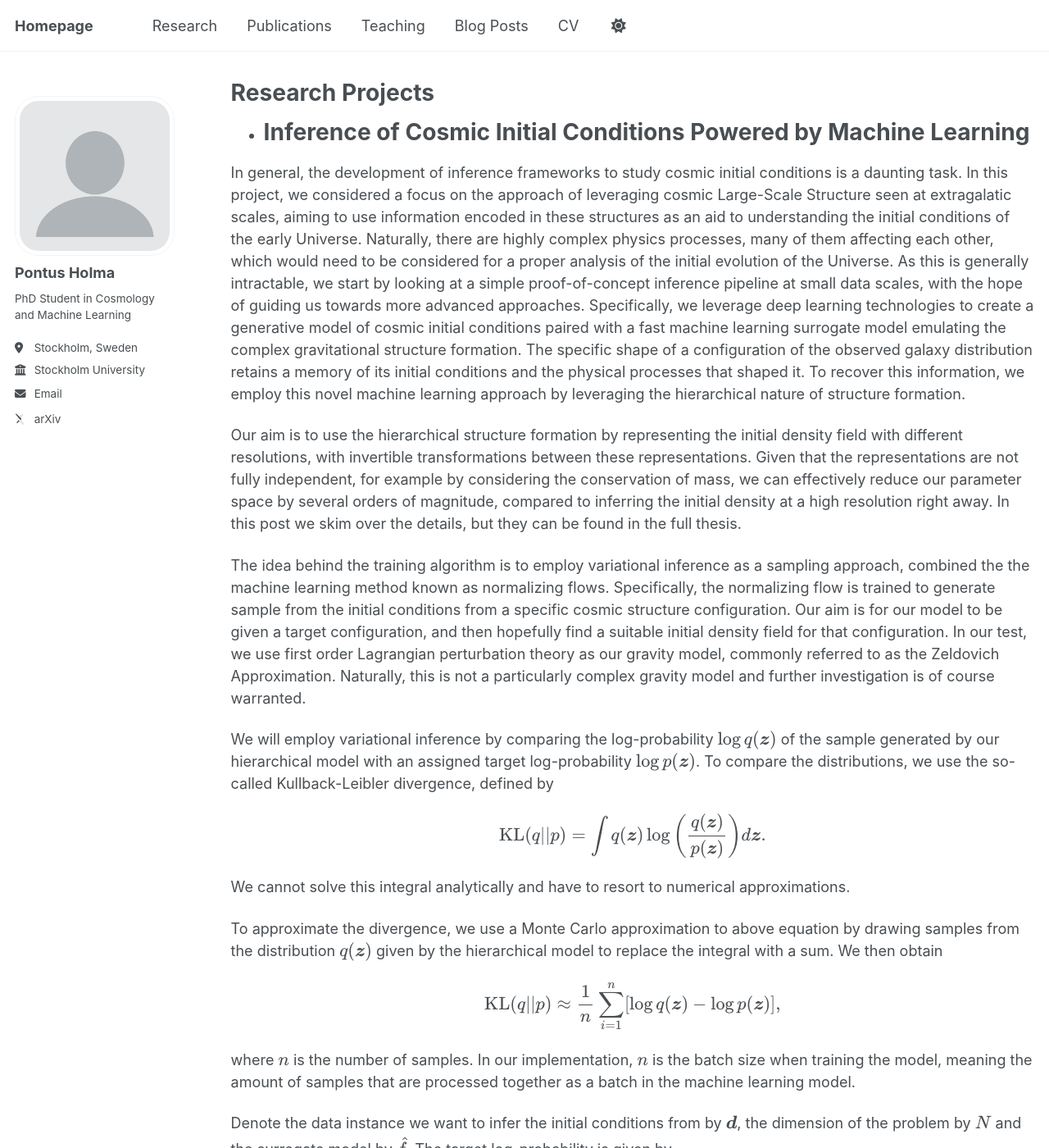
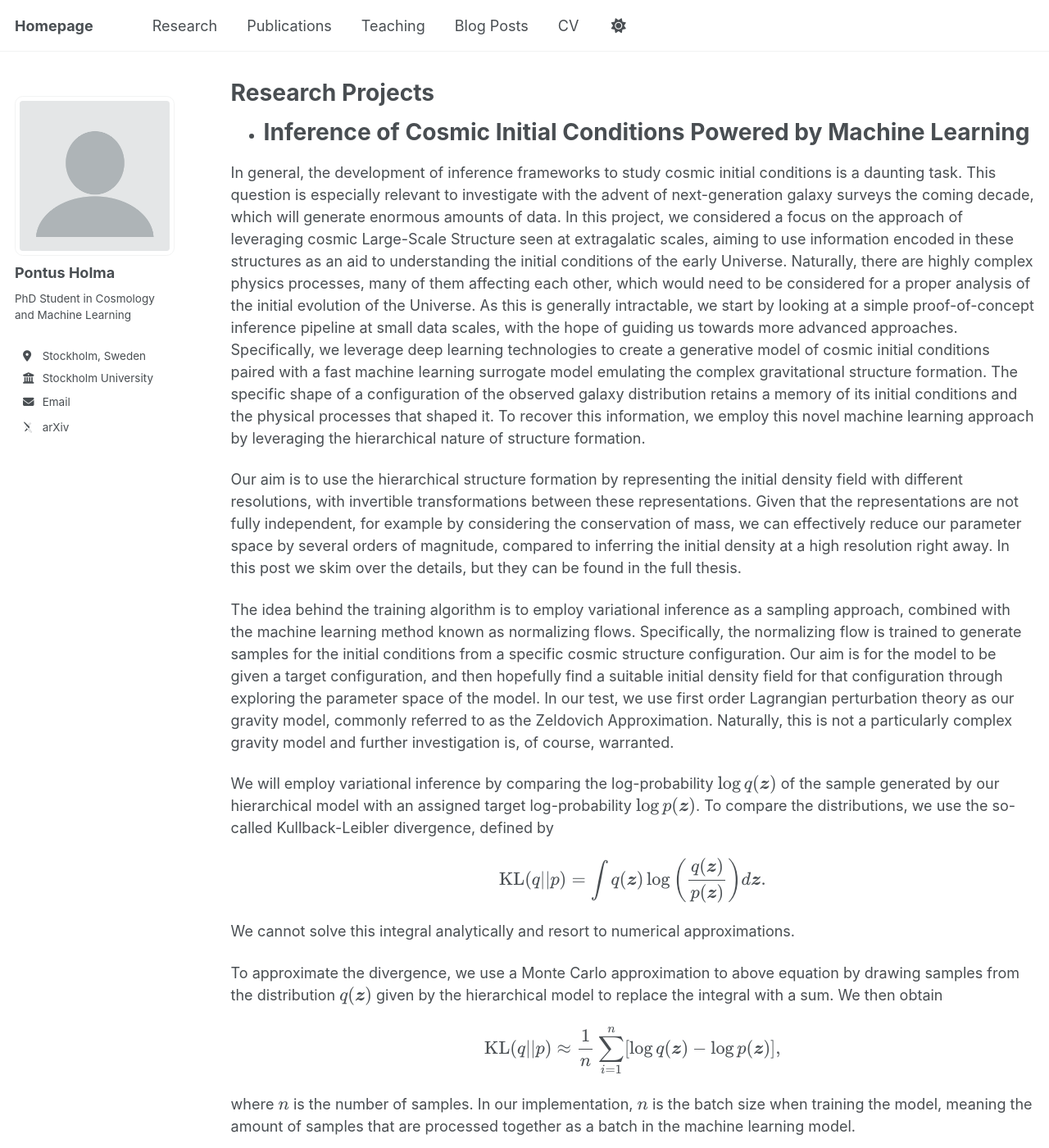
Before and after one commit to psholma/psholma.github.io, a Jekyll site: the page built from _pages/research.md, in a window 1280 px wide and 1400 px high. Shown: the whole window at 82% size. Built offline with Jekyll 4.4.1, drawn with Linux system fonts in a browser that asks for light colours; some web fonts are replaced; some of the changed text lies outside the part shown.

Commit message:
Additional info added

```diff
--- a/_pages/research.md
+++ b/_pages/research.md
@@ -11,12 +11,12 @@ author_profile: true
 * Inference of Cosmic Initial Conditions Powered by Machine Learning
 ======
 
-In general, the development of inference frameworks to study cosmic initial conditions is a daunting task. In this project, we considered a focus on the approach of leveraging cosmic Large-Scale Structure seen at extragalatic scales, aiming to use information encoded in these structures as an aid to understanding the initial conditions of the early Universe. Naturally, there are highly complex physics processes, many of them affecting each other, which would need to be considered for a proper analysis of the initial evolution of the Universe. As this is generally intractable, we start by looking at a simple proof-of-concept inference pipeline at small data scales, with the hope of guiding us towards more advanced approaches. Specifically, we leverage deep learning technologies to create a generative model of cosmic initial conditions paired with a fast machine learning surrogate model emulating the complex gravitational structure formation. The specific shape of a configuration of the observed galaxy distribution retains a memory of its initial conditions and the physical processes that shaped it. To recover this information, we employ this novel machine learning approach by leveraging the hierarchical nature of structure formation.
+In general, the development of inference frameworks to study cosmic initial conditions is a daunting task. This question is especially relevant to investigate with the advent of next-generation galaxy surveys the coming decade, which will generate enormous amounts of data. In this project, we considered a focus on the approach of leveraging cosmic Large-Scale Structure seen at extragalatic scales, aiming to use information encoded in these structures as an aid to understanding the initial conditions of the early Universe. Naturally, there are highly complex physics processes, many of them affecting each other, which would need to be considered for a proper analysis of the initial evolution of the Universe. As this is generally intractable, we start by looking at a simple proof-of-concept inference pipeline at small data scales, with the hope of guiding us towards more advanced approaches. Specifically, we leverage deep learning technologies to create a generative model of cosmic initial conditions paired with a fast machine learning surrogate model emulating the complex gravitational structure formation. The specific shape of a configuration of the observed galaxy distribution retains a memory of its initial conditions and the physical processes that shaped it. To recover this information, we employ this novel machine learning approach by leveraging the hierarchical nature of structure formation.
 
 Our aim is to use the hierarchical structure formation by representing the initial density field with different resolutions, with invertible transformations between these representations. Given that the representations are not fully independent, for example by considering the conservation of mass, we can effectively reduce our parameter space by several orders of magnitude, compared to inferring the initial density at a high resolution right away. In this post we skim over the details, but they can be found in the full thesis.
 
 
-The idea behind the training algorithm is to employ variational inference as a sampling approach, combined the the machine learning method known as normalizing flows. Specifically, the normalizing flow is trained to generate sample from the initial conditions from a specific cosmic structure configuration. Our aim is for our model to be given a target configuration, and then hopefully find a suitable initial density field for that configuration. In our test, we use first order Lagrangian perturbation theory as our gravity model, commonly referred to as the Zeldovich Approximation. Naturally, this is not a particularly complex gravity model and further investigation is of course warranted.
+The idea behind the training algorithm is to employ variational inference as a sampling approach, combined with the machine learning method known as normalizing flows. Specifically, the normalizing flow is trained to generate samples for the initial conditions from a specific cosmic structure configuration. Our aim is for the model to be given a target configuration, and then hopefully find a suitable initial density field for that configuration through exploring the parameter space of the model. In our test, we use first order Lagrangian perturbation theory as our gravity model, commonly referred to as the Zeldovich Approximation. Naturally, this is not a particularly complex gravity model and further investigation is, of course, warranted.
 
 We will employ variational inference by comparing the log-probability \\(\log q(\boldsymbol{z})\\) of the sample generated by our hierarchical model with an assigned target log-probability \\(\log p(\boldsymbol{z})\\). To compare the distributions, we use the so-called Kullback-Leibler divergence, defined by
 
@@ -24,7 +24,7 @@ $$
     \text{KL}(q||p) = \int q(\boldsymbol{z}) \log \bigg( \frac{q(\boldsymbol{z})}{p(\boldsymbol{z})} \bigg) d\boldsymbol{z}.
 $$
 
-We cannot solve this integral analytically and have to resort to numerical approximations.
+We cannot solve this integral analytically and resort to numerical approximations.
 
 To approximate the divergence, we use a Monte Carlo approximation to above equation by drawing samples from the distribution \\(q(\boldsymbol{z})\\) given by the hierarchical model to replace the integral with a sum. We then obtain
 
@@ -68,4 +68,13 @@ We now present the cross-correlation coefficient between \\(\boldsymbol{x}_T\\)
 
 ![cross_corr](/images/cross_corr.png)
 
-We note a high correlation for smaller k-values, which correspond to larger scales. As we run the data sample through the simulation, we see the cross correlation being pushed up, corresponding to larger regions in the initial conditions collapsing into smaller more dense regions. The behaviour of the cross-correlation is as expected from similar and more advanced simulation, like seen in this paper, albeit this cross correlation does not have a higher enough correlation for it to be conclusive. Further testing with larger data sizes and more realistic simulations need to be performed to give a more definitive answer into the viablility of this approach, although this proof-of-concept showcases promise.
+We note a high correlation for smaller k-values, which correspond to larger scales. As we run the data sample through the simulation, we see the cross correlation being pushed up, corresponding to larger regions in the initial conditions collapsing into smaller more dense regions. The behaviour of the cross-correlation is as expected from more advanced simulation, such as the analysis seen in this [paper](https://arxiv.org/abs/2312.09271), albeit the cross correlation in the above figure does not have a high enough cross-correlation across all scales for the test to be conclusive on the scientific viability of the method. Further testing with larger data sizes and more realistic simulations need to be performed to give a more definitive answer into the viablility of this approach, although this proof-of-concept showcases promise.
+
+* Challenges and Outlook
+======
+
+Some of the challenges include the minimization of the KL-divergence, as it can be prone to get stuck in local optimum in the training process. One method we used to counter this was to impose regularization by discouraging parameter values far away from the expected behaviour of the initial density field, namely that inflation theory predicts a Gaussian density field.
+
+The tuning of the surrogate machine learning model determines a lot of consideration into finding an appropriate architecture, in addition to training consideration of hyperparameters, size of the data training set and so on.
+
+The tests performed in the thesis are on very small data arrays and we need to push up the data dimensions for the method to showcase scientific promise, which naturally will complicate the process due to increase computational demand. Furthermore, we might need to add additional layers into the normalizing flow model.
--- a/_sass/layout/_sidebar.scss
+++ b/_sass/layout/_sidebar.scss
@@ -95,7 +95,7 @@
 
   img {
     max-width: 200px;
-    border-radius: 15%;
+    border-radius: 5%;
 
     @include breakpoint($large) {
       padding: 5px;
@@ -203,7 +203,7 @@
     display: block;
     position: relative;
     margin: 0;
-    padding: 0;
+    padding: 5;
     border: 0;
     background: transparent;
     box-shadow: none;
```
Also changed, not shown: _pages/about.md (+5 -3 lines).
